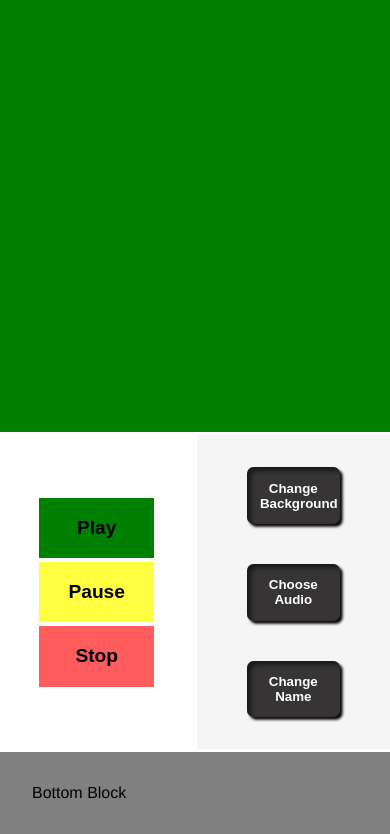
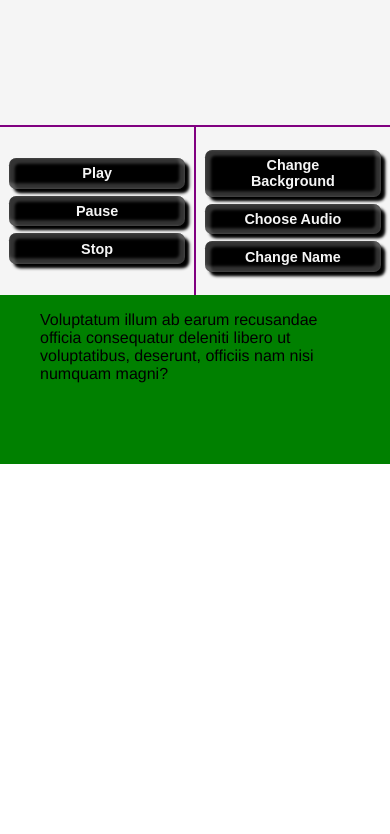
Before and after one commit to darkbotbbl/Meditatico, a plain HTML site: page index.html in a window 390 px wide. Shown: the part 380-1214 px from the top of the page. After the commit the page ends 844 px from the top, so only its background shows below. Drawn offline with Linux system fonts and the light colour scheme.

Commit message:
Changed the layout

```diff
--- a/index.html
+++ b/index.html
@@ -12,38 +12,41 @@
 		<!-- The Top Block having the welcome note and name-->
 		<div class="top-block">
 			<div class="welcome-area">
-                <h1 class="message"><span class="name">Username, </span>Are you ready to meditate?</h1>
+				<p class="message"><span class="name">Username, </span>Are you ready to meditate?</p>
 			</div>
 		</div>
 
 		<div class="sub-grid">
-            <!-- the timer -->
+			<!-- the audio controls -->
 			<div class="block block-a">
-                Timer and Audio Name
-            </div>
-            <!-- the audio controls -->
-            <div class="block block-b">
 				<!-- Add icons to the audio control buttons -->
 				<div class="audio-controls">
-                    <button class="audio-btn play-btn">Play</button>
-                    <button class="audio-btn pause-btn">Pause</button>
-                    <button class="audio-btn stop-btn">Stop</button>
+					<h3 class="section-heading">Audio Controls</h3>
+
+					<button class="btn audio-btn play-btn">Play</button>
+					<button class="btn audio-btn pause-btn">Pause</button>
+					<button class="btn audio-btn stop-btn">Stop</button>
 				</div>
+			</div>
+			<!-- the timer -->
+			<div class="block block-b">
+				<h2>Timer and Audio Information</h2>
 			</div>
 			<!-- the interface controls -->
 			<div class="block block-c">
-                <!--  -->
 				<div class="interface-controls">
-                    <button class="interface-btn bg-change-btn">Change Background</button>
-                    <button class="interface-btn select-audio-btn">Choose Audio</button>
-                    <button class="interface-btn change-name-btn">Change Name</button>
+					<h3 class="section-heading">Interface Controls</h3>
+
+					<button class="btn interface-btn bg-change-btn">Change Background</button>
+					<button class="btn interface-btn select-audio-btn">Choose Audio</button>
+					<button class="btn interface-btn change-name-btn">Change Name</button>
 				</div>
 			</div>
 		</div>
 
 		<!-- The Bottom Block having the quote -->
 		<div class="bottom-block">
-            Bottom Block
+			<blockquote class="quote">Voluptatum illum ab earum recusandae officia consequatur deleniti libero ut voluptatibus, deserunt, officiis nam nisi numquam magni?</blockquote>
 		</div>
 
 	</div>
--- a/styles.css
+++ b/styles.css
@@ -1,240 +1,233 @@
-/* TODO -- REDESIGN THE LAYOUT FOR MOBILE DEVICES */
-
+/* Base rules */
 :root {
     box-sizing: border-box;
 }
 
 *,
-*::before,
-*::after {
+::before,
+::after {
     box-sizing: inherit;
 }
 
 body {
-    font-family: Helvetica, Arial, sans-serif;
+    font-family: Helvetica, sans-serif, Arial;
+    margin: 0;
     padding: 0;
-    margin: 0;
 }
 
-/* LAYOUT */
-/* ----------------------------------------------------------- */
-#app {
-    height: 100vh;
-    width: 100vw;
+/* Temporary background colors to distinguish between blocks */
+.main-grid {
+    background: wheat;
 }
 
-/* Grid Container */
+.top-block {
+    background-color: orange;
+}
+.sub-grid {
+    background-color: purple;
+}
+.block {
+    background-color: whitesmoke;
+}
+.bottom-block {
+    background-color: green;
+}
+
+/* GENERAL LAYOUT CUM DESKTOP LAYOUT */
+
+/* main grid container */
 .main-grid {
     display: grid;
-    grid-template-rows: repeat(10, auto);
-    row-gap: 0.2em;
+    grid-template-columns: 1fr;
+    grid-template-rows: repeat(10, 10vh);
 }
 
-/* Grid Item of main grid */
+/* gird item of main grid */
 .top-block {
-    grid-column: 1 / 4;
-    grid-row: span 1;
-
-    background-color: rgb(10, 6, 6);
-    color: white;
-    padding: 2em;
+    grid-column: 1fr;
+    grid-row: span 2;
 }
 
-/* Grid Item and Container  */
+/* grid item of main grid */
+/* grid container of the blocks */
 .sub-grid {
-    grid-column: 1 / 4;
-    grid-row: span 8;
+    grid-column: 1fr;
+    grid-row: span 6;
 
     display: grid;
-    grid-template-columns: 2fr 1fr 1fr;
-    grid-template-rows: 1;
-    column-gap: 0.2em;
+    grid-template-columns:  1fr 2fr 1fr;
+    grid-template-rows: 1fr;
+    gap: 0.1em;
 }
 
-/* Grid Item of main grid */
-.bottom-block {
-    grid-column: 1 / 4;
-    grid-row: span 1;
+.btn {
+    font-size: 1.1rem;
+    font-weight: bold;
+    width: 22vw;
+    padding: 1.5em;
+    border-radius: 0.5em;
 
-    background-color: gray;
-    color: black;
-    padding: 2em;
+    box-shadow: 0.3em 0.3em 0.2em rgb(0, 0, 0),
+                inset 0.2em 0.2em 0.2em 0.2em rgba(255, 255, 255, 0.2),
+                inset -0.2em -0.2em 0.2em 0.2em rgba(255, 255, 255, 0.2);
 }
 
-@media (min-width: 39.375em) and (max-width: 50em) {
-    .sub-grid {
-        grid-column: 1 / 4;
-        grid-row: span 8;
+.btn:hover {
+    color: green;
+}
 
-        display: grid;
-        grid-template-columns: 2fr 1fr;
-        grid-template-rows: 1fr 1fr;
-        gap: 0.2em;
+.pause-btn {
+    margin: 1em 0;
+}
+
+.select-audio-btn {
+    margin: 1em 0;
+}
+
+/* center alignment */
+.section-heading {
+    text-align: center;
+    font-family: cursive;
+}
+
+.block {
+    display: grid;
+}
+
+.audio-controls {
+    align-self: center;
+    justify-self: center;
+}
+
+.interface-controls {
+    align-self: center;
+    justify-self: center;
+}
+
+/* grid item of main grid */
+.bottom-block {
+    grid-column: 1fr;
+    grid-row: span 2;
+}
+
+/* MOBILE LAYOUT */
+
+/* <850px, >600px */
+@media (min-width: 37.5em) and (max-width: 53.125em) {
+    .section-heading {
+        display: none;
     }
 
-    /* Grid item */
-    .block-a {
-        grid-row: span 2;
-    }
-}
 
-/* Mobile Devices - mobile phones */
-/* Change the layout so the grid fits the screen, no scrolling */
-@media (max-width: 39.374em) {
     .top-block {
-        grid-column: 1 / 4;
         grid-row: span 2;
     }
 
     .sub-grid {
-        grid-column: 1 / 4;
-        grid-row: span 8;
+        grid-row: span 6;
 
-        display: grid;
-        grid-template-columns: 1fr 1fr;
-        grid-template-rows: 2fr 1fr;
-        gap: 0.2em;
+        grid-template-columns: 3fr 2fr;
+        grid-template-rows: 1fr 1fr;
     }
 
     .block-a {
-        grid-column: span 2;
+        grid-column: 2 / 3;
+        grid-row: 1 / 2;
     }
 
-    .buttom-block {
-        grid-column: 1 / 4;
-        grid-row: span 2;
+    .block-b {
+        grid-column: 1 / 2;
+        grid-row: 1 / 3;
+    }
+
+    .block-c {
+        grid-column: 2 / 3;
+        grid-row: 2 / 3;
+    }
+
+    .bottom-block {
+        grid: span 2;
+    }
+
+    .btn {
+        width: 30vw;
+        padding: 0.8em 1em;
+        border-radius: 0.5em;
+    }
+
+    .pause-btn {
+        margin: 0.5em 0;
+    }
+
+    .select-audio-btn {
+        margin: 0.5em 0;
     }
 }
 
+/* <600px */
+@media (max-width: 37.49em) {
+    .section-heading {
+        display: none;
+    }
 
-.block {
-    background-color: green;
-    color: white;
-    padding: 2em;
-}
+    .top-block {
+        grid-row: span 2;
+    }
 
-.block:nth-child(1) {
-    margin-left: 0;
+    .sub-grid {
+        grid-row: span 6;
+
+        grid-template-columns: 1fr 1fr;
+        grid-template-rows: 2fr 1fr;
+    }
+
+    .block-a {
+        grid-column: 1 / 2;
+        grid-row: 2 / 3;
+    }
+
+    .block-b {
+        grid-column: 1 / 3;
+        grid-row: 1 / 2;
+    }
+
+    .block-c {
+        grid-column: 2 / 3;
+        grid-row: 2 / 3;
+    }
+
+    .bottom-block {
+        grid: span 2;
+    }
+
+    .btn {
+        font-size: 0.9rem;
+        width: 45vw;
+        padding: 0.5em 1.5em;
+        border-radius: 0.5em;
+    }
+
+    .pause-btn {
+        margin: 0.5em 0;
+    }
+
+    .select-audio-btn {
+        margin: 0.5em 0;
+    }
+
 }
 
 
-/* AUDIO CONTROLS */
-/* ----------------------------------------------------------- */
+/* GENERAL */
 
-/* Grid container */
-.block-b {
-    background-color: white;
-
-    display: grid;
+.btn {
+    border: none;
+    cursor: pointer;
+    background-color: black;
+    color: whitesmoke;
+    display: block;
 }
 
-/*  Grid item */
-.audio-controls {
-    justify-self: center;
-    align-self: center;
+.btn:focus {
+    outline: none;
 }
-
-.audio-btn {
-    display: block;
-    margin: 0;
-    border: none;
-    width: 6em;
-    padding: 1em;
-    font-size: 1.2rem;
-    font-weight: bold;
-    cursor: pointer;
-}
-
-.play-btn {
-    background-color: green;
-}
-
-.pause-btn {
-    background-color: rgba(255, 255, 0, 0.747);
-    margin: 0.2em 0;
-}
-
-.stop-btn {
-    background-color: rgba(255, 0, 0, 0.637);
-}
-
-
-/* INTERFACE CONTROLS */
-/* ----------------------------------------------------------- */
-.block-c {
-    display: grid;
-
-    background-color: whitesmoke;
-}
-
-.interface-controls {
-    justify-self: center;
-    align-self: center;
-}
-
-.interface-btn {
-    display: block;
-    padding: 1em;
-    border: none;
-    width: 7em;
-    font-weight: bold;
-    background-color: rgb(54, 52, 53);
-    color: white;
-
-    box-shadow: 0.2em 0.2em 0.2em rgb(10, 6, 6),
-                inset 0.3em 0.3em 0.3em rgba(0, 0, 0, 0.5);
-    border-radius: 0.5em;
-}
-
-@media (min-width: 50.0626em) {
-    .interface-btn {
-        width: 12em;
-        padding: 2em 1em;
-    }
-}
-
-@media (min-width: 39.375em) and (max-width: 50.0625em){
-    .interface-btn {
-        width: 12em;
-        padding: 1.2em 1em;
-    }
-
-    .select-audio-btn {
-        margin: 1.5em 0;
-    }
-}
-
-@media (min-width: 28.125em) and (max-width: 39.374em){
-    .interface-btn {
-        width: 12em;
-        padding: 1.2em 1em;
-    }
-
-    .select-audio-btn {
-        margin: 1.5em 0;
-    }
-}
-
-.bg-change-btn {
-
-}
-
-.select-audio-btn {
-    margin: 3em 0;
-}
-
-.change-name-btn {
-
-}
-
-/* TOP BLOCK */
-/* ----------------------------------------------------------- */
-
-.top-block {
-    display: grid;
-}
-
-.welcome-area {
-    justify-self: center;
-    align-self: center;
-}
```
Lines whose indentation alone changed are shown as unchanged.
